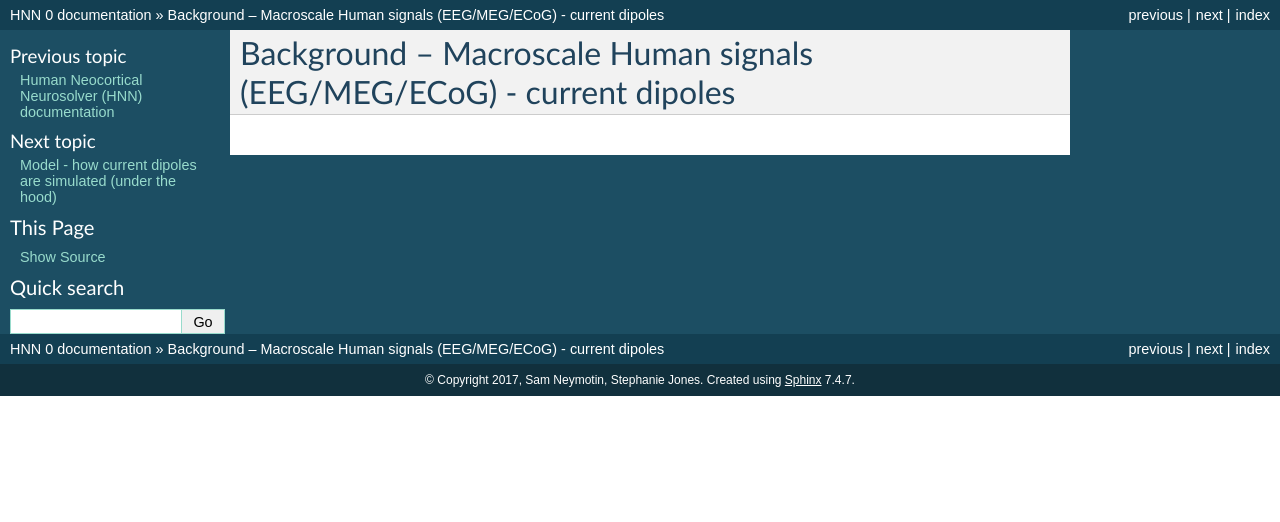
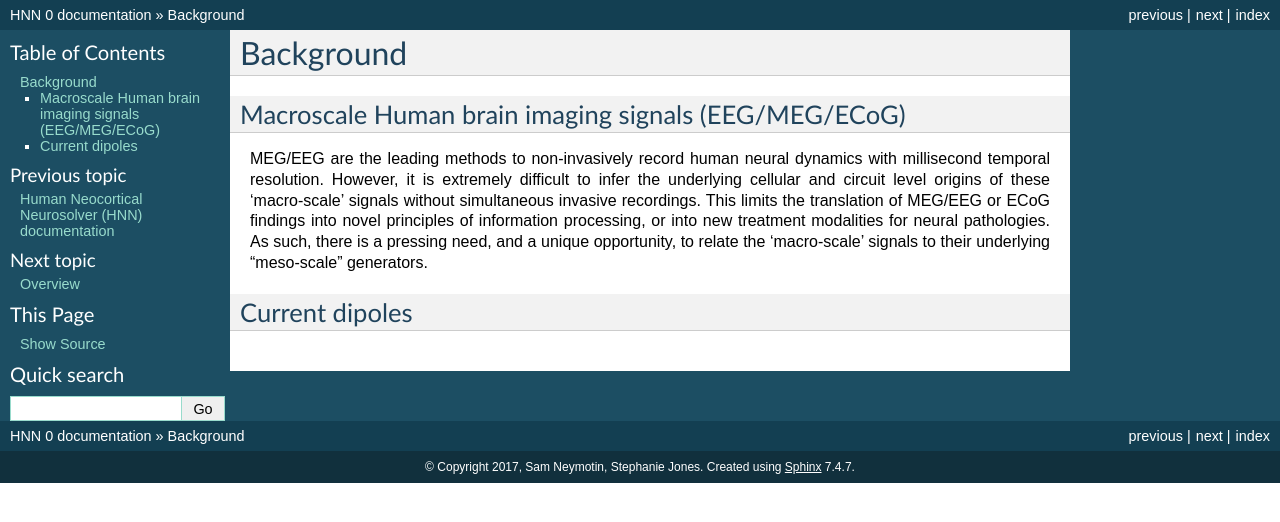
Before and after one commit to jonescompneurolab/hnn, a Sphinx documentation site: the page built from doc/background.rst, in a window 1280 px wide. Shown: the top 522 px of the page. Built offline with Sphinx 7.4.7, drawn with Linux system fonts in a browser that asks for light colours; pages that are not in the unit, such as notebooks, are missing from menus.

Commit message:
updating docs

```diff
--- a/doc/background.rst
+++ b/doc/background.rst
@@ -1,3 +1,16 @@
 ..
-Background – Macroscale Human signals (EEG/MEG/ECoG) -  current dipoles
+Background
 ===============================
+
+Macroscale Human brain imaging signals (EEG/MEG/ECoG)
+-----------------------------------------------------
+MEG/EEG are the leading methods to non-invasively record human neural dynamics with millisecond
+temporal resolution. However, it is extremely difficult to infer the underlying cellular and
+circuit level origins of these ‘macro-scale’ signals without simultaneous invasive recordings.
+This limits the translation of MEG/EEG or ECoG findings into novel principles of information
+processing, or into new treatment modalities for neural pathologies. As such, there is a pressing
+need, and a unique opportunity, to relate the ‘macro-scale’ signals to their underlying
+"meso-scale" generators.
+
+Current dipoles
+----------------
```
Also changed, not shown: doc/howtosim.rst (+11 -5 lines), doc/index.rst (+6 -2 lines), doc/overview.rst (added, +50 -0 lines).
